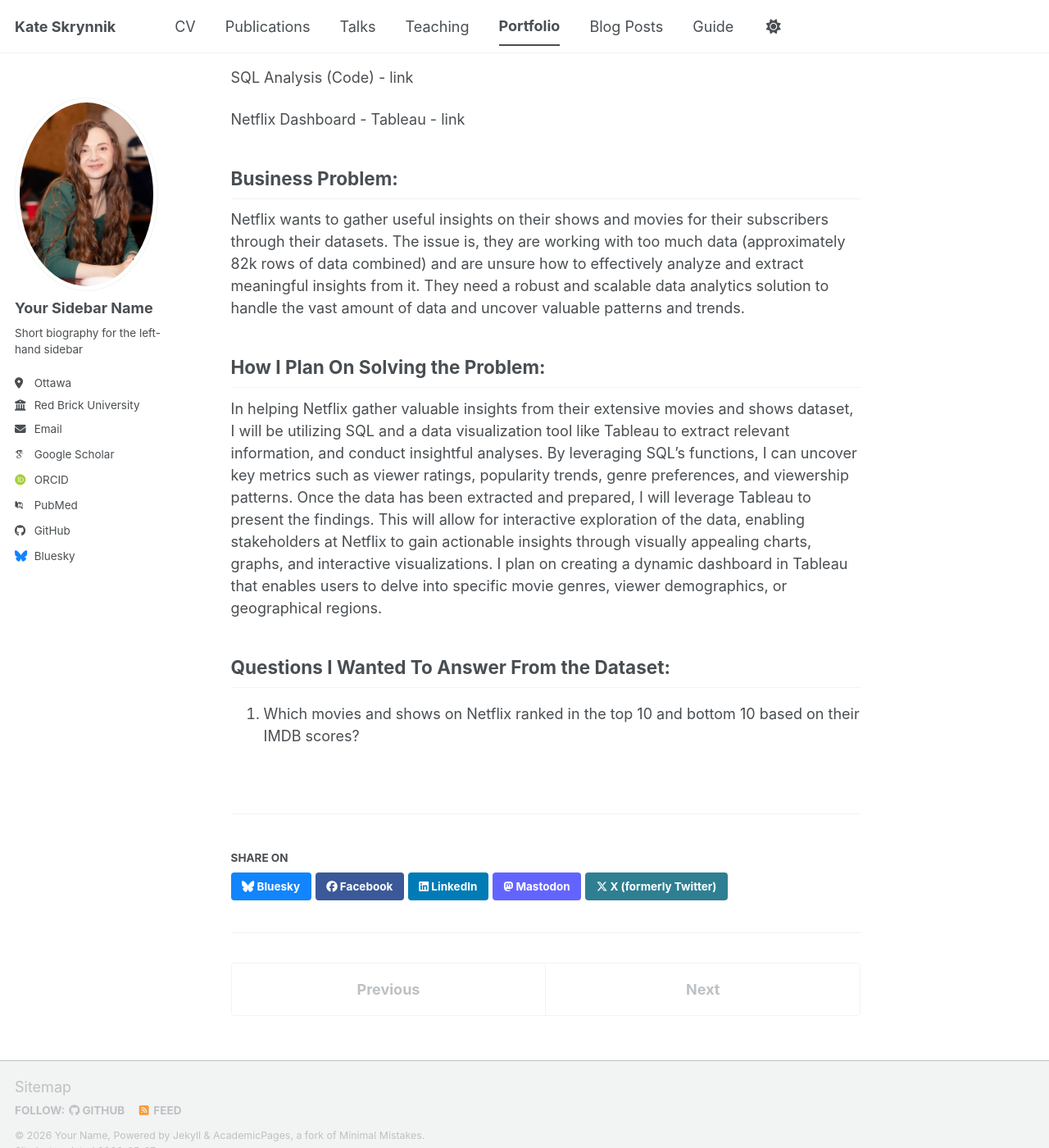
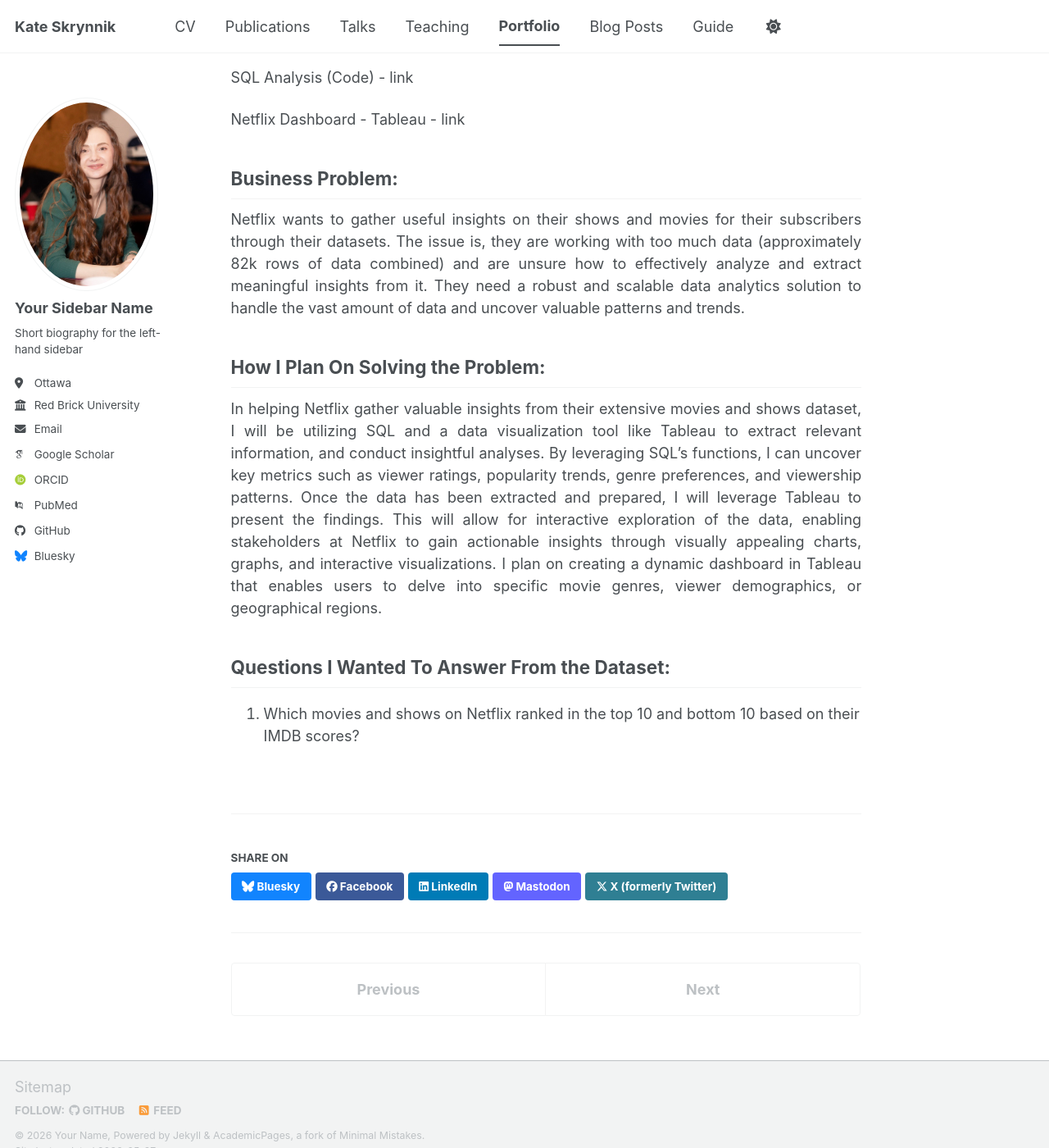
Before and after one commit to katevision/KateS, a Jekyll site: the page built from _portfolio/portfolio-2.md, in a window 1280 px wide and 1400 px high, scrolled down 217 px. Shown: the whole window at 82% size. Built offline with Jekyll 4.4.1, drawn with Linux system fonts in a browser that asks for light colours; some web fonts are replaced; a script bundle is joined from its source files by our own code; library files that are not in the unit come from our copies.

Commit message:
portfolio-2.md

```diff
--- a/_portfolio/portfolio-2.md
+++ b/_portfolio/portfolio-2.md
@@ -4,6 +4,12 @@
 collection: portfolio
 layout: single
 ---
+
+<style>
+.page__content p {
+  text-align: justify;
+}
+</style>
 
 **Tools Used:** Excel, MySQL, Tableau
 
```
